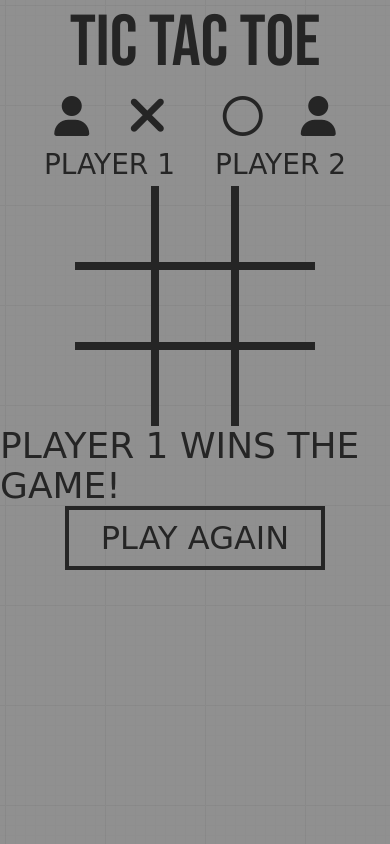
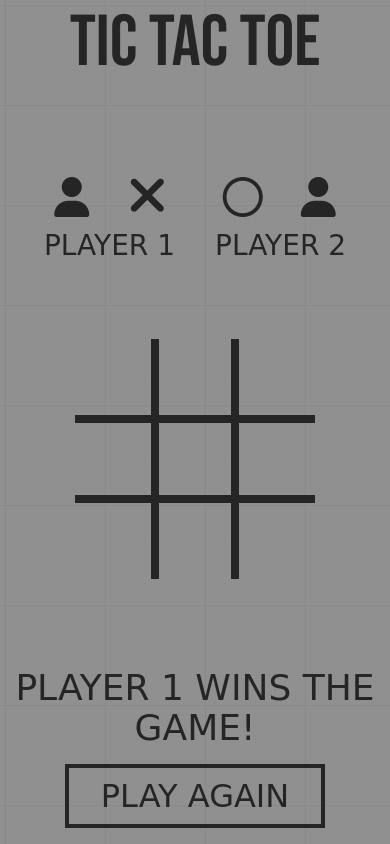
Before and after one commit to gozmansunday/tic-tac-toe-TOP, a website: page index.html in a window 390 px wide. Drawn offline with Linux system fonts and the light colour scheme; a web font is replaced by a local one.

Commit message:
Update html

```diff
--- a/index.html
+++ b/index.html
@@ -8,7 +8,7 @@
   <link rel="stylesheet" href="./css/main.css">
   <title>Tic Tac Toe</title>
 </head>
-<body class="grid grid-rows-[6rem_calc(100vh_-_6rem_-_10rem)_10rem] sm:grid-rows-[6rem_calc(100vh_-_6rem_-_12rem)_12rem] md:grid-rows-[7rem_calc(100vh_-_7rem_-_16rem)_16rem]">
+<body class="grid grid-rows-[6rem_calc(100vh_-_6rem_-_12rem)_12rem] sm:grid-rows-[6rem_calc(100vh_-_6rem_-_16rem)_16rem] md:grid-rows-[7rem_calc(100vh_-_7rem_-_20rem)_20rem] lg:grid-rows-[7rem_calc(100vh_-_7rem_-_16rem)_16rem]">
   <header class="py-2">
     <h1 class="text-7xl font-bebas text-dark text-center sm:text-[4.8rem] md:text-8xl">
       TIC TAC TOE
@@ -35,18 +35,18 @@
     </section>
 
     <!-- Game Board -->
-    <section id="game-board" class="">
+    <section>
       <div class="flex justify-center">
-        <div class="grid grid-cols-3">
-          <div class="w-20 h-20 box-border-1 tictactoe-box"></div>
-          <div class="w-20 h-20 box-border-2 tictactoe-box"></div>
-          <div class="w-20 h-20 box-border-3 tictactoe-box"></div>
-          <div class="w-20 h-20 box-border-4 tictactoe-box"></div>
-          <div class="w-20 h-20 box-border-5 tictactoe-box"></div>
-          <div class="w-20 h-20 box-border-6 tictactoe-box"></div>
-          <div class="w-20 h-20 box-border-7 tictactoe-box"></div>
-          <div class="w-20 h-20 box-border-8 tictactoe-box"></div>
-          <div class="w-20 h-20 box-border-9 tictactoe-box"></div>
+        <div id="game-board" class="grid grid-cols-3">
+          <!-- <div class="box-border-1 tictactoe-box"></div>
+          <div class="box-border-2 tictactoe-box"></div>
+          <div class="box-border-3 tictactoe-box"></div>
+          <div class="box-border-4 tictactoe-box"></div>
+          <div class="box-border-5 tictactoe-box"></div>
+          <div class="box-border-6 tictactoe-box"></div>
+          <div class="box-border-7 tictactoe-box"></div>
+          <div class="box-border-8 tictactoe-box"></div>
+          <div class="box-border-9 tictactoe-box"></div> -->
         </div>
       </div>
     </section>
@@ -57,17 +57,20 @@
   </main>
 
   <!-- Game Info and Buttons -->
-  <section class="font-shoulders flex flex-col justify-around items-center gap-4 pb-6 sm:pb-8 md:pb-12 lg:pt-4">
+  <section id="game-info-section" class="font-shoulders text-center pt-4 space-y-4 sm:pt-6 sm:space-y-6 md:space-y-10">
     <!-- Game Information -->
     <p id="game-info" class="text-4xl text-dark sm:text-[2.5rem] md:text-[3rem]">
       PLAYER 1 WINS THE GAME!
     </p>
     <!-- Buttons -->
     <div>
-      <button class="text-[2rem] text-dark bg-transparent border-4 border-dark py-1 px-8 active:bg-dark active:text-brand sm:text-4xl md:text-5xl md:py-2 md:px-10 lg:hover:bg-dark lg:hover:text-brand lg:transition lg:ease-in-out lg:duration-300">
+      <button id="play-again-btn" class="text-[2rem] text-dark bg-transparent border-4 border-dark py-1 px-8 active:bg-dark active:text-brand sm:text-4xl md:text-5xl md:py-2 md:px-10 lg:hover:bg-dark lg:hover:text-brand lg:transition lg:ease-in-out lg:duration-300">
         PLAY AGAIN
       </button>
     </div>
   </section>
+
+  <!-- JS -->
+  <script src="script.js"></script>
 </body>
 </html>
```
